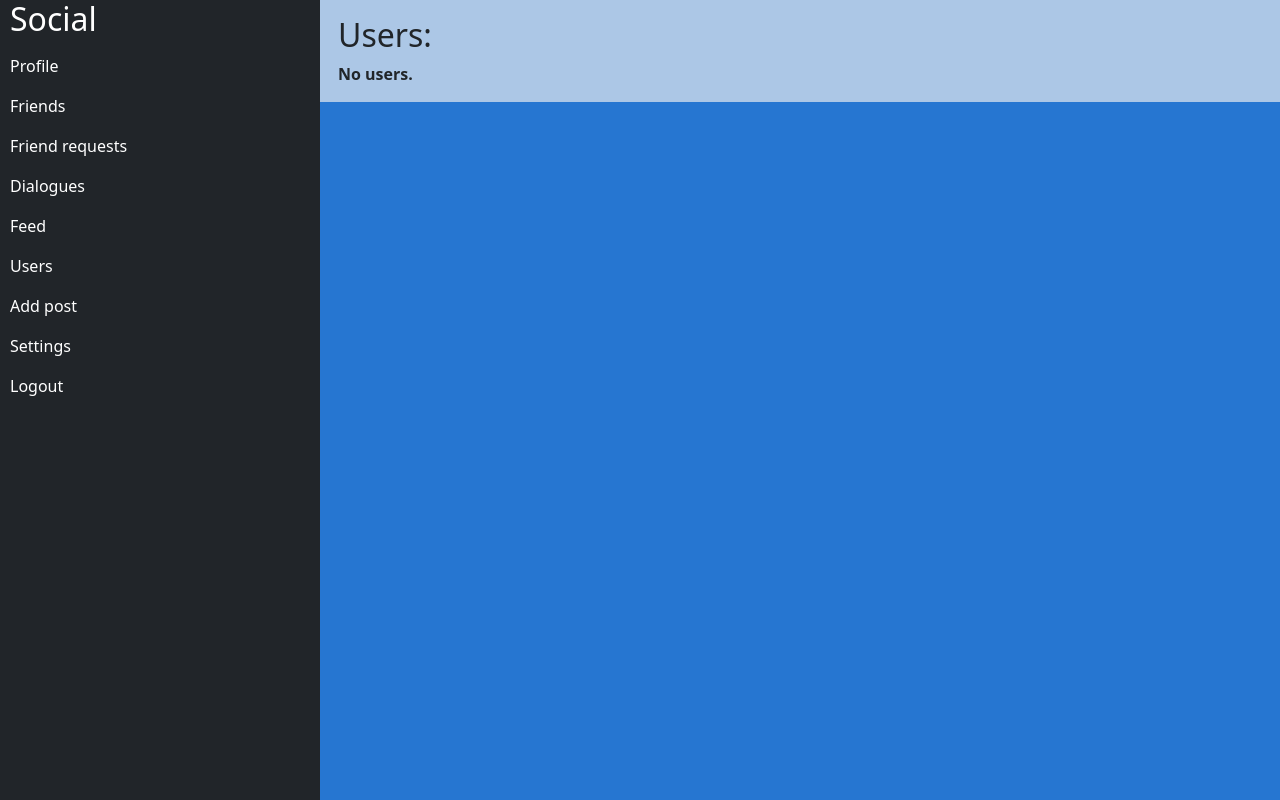
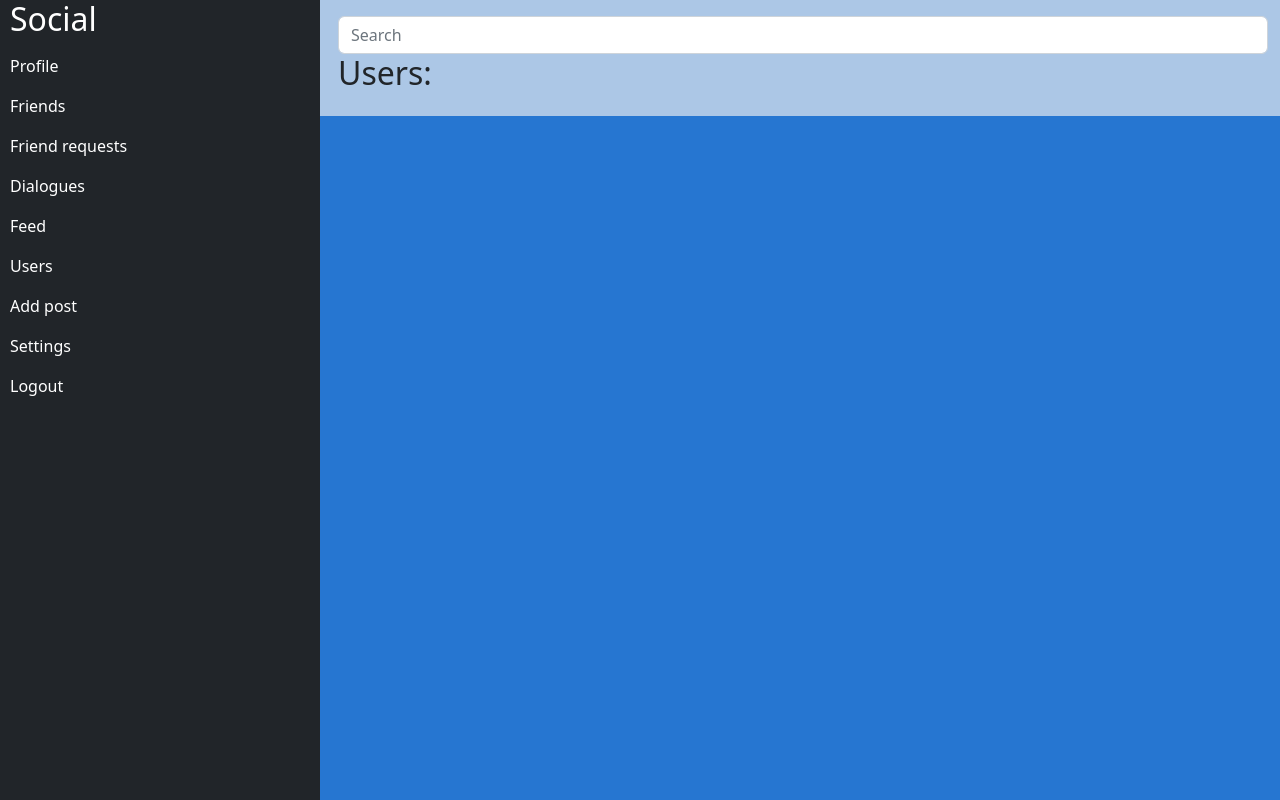
Before and after one commit to Yukovv/social-network, a Django app: page /users/ in a window 1280 px wide. Run offline with Django 4.2, Linux system fonts and the light colour scheme; the visitor is signed in with stand-in values (Sample User, id 1); data comes from the database, SQL or seed files in the repository; some libraries are stand-ins or nearby versions.

Commit message:
add user search

```diff
--- a/social/social_network/templates/social_network/users.html
+++ b/social/social_network/templates/social_network/users.html
@@ -5,11 +5,23 @@
 {% endblock %}
 
 {% block content %}
+
+  <form method="get" action="{% url 'social_network:users' %}">
+    <div class="input-group">
+      <input
+          type="search"
+          class="form-control rounded"
+          name="query"
+          placeholder="Search"
+          aria-label="Search"
+          aria-describedby="search-addon" />
+    </div>
+  </form>
+
+  {% if users %}
   <h1>Users: </h1>
-
-  {% if object_list %}
     <ul class="list-group">
-      {% for user in object_list %}
+      {% for user in users %}
         {% if user.pk != request.user.pk %}
           <li class="list-group-item">
             <a class="text-decoration-none" href="{% url 'social_network:profile' pk=user.id %}">
--- a/social/social_network/views/user_views.py
+++ b/social/social_network/views/user_views.py
@@ -2,6 +2,7 @@
 from django.http import HttpRequest
 from django.shortcuts import render, redirect, get_object_or_404
 from django.urls import reverse
+from django.views import View
 from django.views.generic import DetailView, ListView, UpdateView
 from django.views.generic.edit import BaseUpdateView
 
@@ -78,9 +79,27 @@
         return redirect(reverse('login'))
 
 
-class UserListView(LoginRequiredMixin, ListView):
+class UserListView(LoginRequiredMixin, View):
     """
     List of all users.
     """
-    queryset = UserModel.objects.filter(is_staff=False)
-    template_name = "social_network/users.html"
+    # queryset = UserModel.objects.filter(is_staff=False)
+    # template_name = "social_network/users.html"
+    #
+    # def post(self, request: HttpRequest, *args, **kwargs):
+    #     searched = request.POST["searched"]
+    #     result = UserModel.objects.filter(name__contains=searched)
+    #
+    #     return render(request, 'social_network/users.html', {"searched": searched, "result": result})
+
+    def get(self, request: HttpRequest, *args, **kwargs):
+
+        users = UserModel.objects.all().order_by("username")
+        query = request.GET
+
+        if request.GET:
+            query = request.GET["query"]
+            users = UserModel.objects.filter(username__contains=query)
+            print(users)
+
+        return render(request, 'social_network/users.html', {"query": query, "users": users})
```
